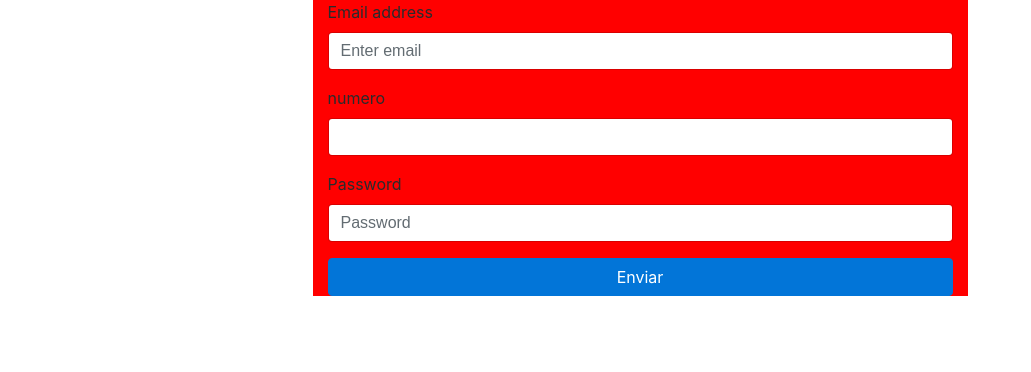
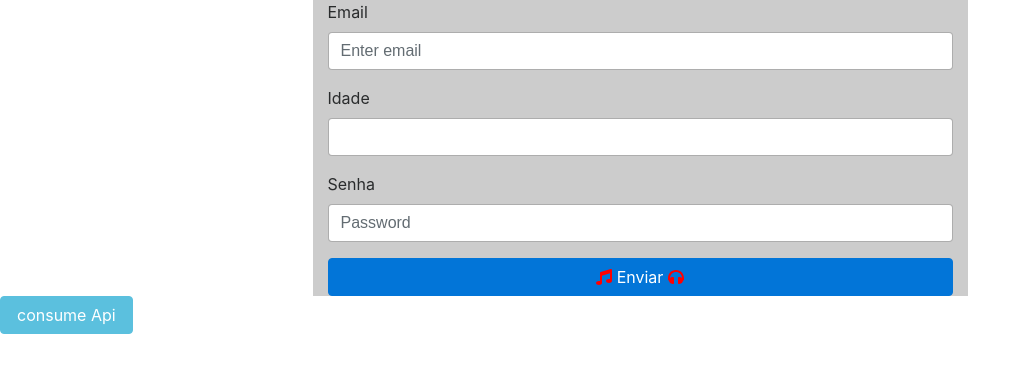
Before and after one commit to fbefelipe/javascript, a plain HTML site: page index.html in a window 1280 px wide. Shown: the whole page, without its empty margins (0-1031 px from the left). Drawn offline with nearby package versions, Linux system fonts and the light colour scheme.

Commit message:
js
testando consumo de API

```diff
--- a/index.html
+++ b/index.html
@@ -10,18 +10,79 @@
         <script src="https://code.jquery.com/jquery-3.2.1.slim.min.js" ></script>
         <script src="https://cdnjs.cloudflare.com/ajax/libs/popper.js/1.12.9/umd/popper.min.js" ></script>
         <script src="https://maxcdn.bootstrapcdn.com/bootstrap/4.0.0-beta.3/js/bootstrap.min.js" ></script>
+        <script defer src="https://use.fontawesome.com/releases/v5.0.4/js/all.js"></script>
         <style>
+
+            .cl-cl3{ color: red; }
+
+
             .bg-cl1{ background: red; }
             .bg-cl2{ background: green; }
-            .bg-cl3{ background: yellow; }
+            .bg-cl3{ background: #ccc; }
             .bg-cl4{ background: purple; }
-
+            .meuIcone{ font-size: 1em; color:red; transition: all 1s !important;  position: relative; top:0;}
+            input{transition: all 1s; }
         </style>
 
+
+    </head>
+    <body>
+        <div class="row">
+            <div class="col-sm-12 col-md-3  "></div>
+            <div class="col-sm-12 col-md-6 bg-cl3">
+                <form class="fm-master" method="post" action="verificaLogin.php">
+                    <div class="form-group">
+                        <label for="exampleInputEmail1">Email </label>
+                        <input type="email" name="email"  data-campo="Email"  data-teste="" class="form-control fm-email" id="exampleInputEmail1" aria-describedby="emailHelp" placeholder="Enter email">
+                    </div>
+                    <div class="form-group">
+                        <label for="exampleInputEmail1">Idade</label>
+                        <input type="number" name="number"  data-campo="Idade" class="form-control fm-email onlyNumbers" >
+                    </div>
+                    <div class="form-group">
+                        <label for="exampleInputPassword1">Senha</label>
+                        <input type="password" name="password" data-campo="Senha"  class="form-control fm-pass" id="exampleInputPassword1" data-metros="500" placeholder="Password">
+                    </div>
+                    <!-- button type="submit" class="btn btn-primary">Submit</button -->
+                    <a href="#!" class="btn btn-primary btn-block container-btns" onclick="validaForm()">
+                        <i class="fa fa-music meuIcone"></i>
+                        Enviar
+                        <i class="fa fa-headphones meuIcone"></i>
+                    </a>
+                </form>
+            </div>
+
+        </div>
+
+        <div class="row">
+            <div class="col-sm-12"><a href="#!" class="btn btn-info" onclick="consomeApi()"> consume Api</a></div>
+        </div>
+
         <script>
-            function validaForm(){
-                var fm = $('.fm-master').serialize();
-                console.log(fm);
+
+
+                function consomeApi(){
+                    linkApi = '';
+                    //configurando Ajax
+                    var settings = {
+                        "async": true,
+                        "crossDomain": true,
+                        "url": linkApi,
+                        "method": "GET",
+                        "headers": {
+                            "Cache-Control": "no-cache",
+                            "Postman-Token": "4409a5d4-cf1b-e2e1-d5ac-587f0c6c3376"
+                        }
+                    }
+                    $.ajax(settings).done(function(response) {
+                        console.log(response);
+                        console.log(response.data[2].name);
+
+                        // listar json
+                        $.each( response.data, function( index, categoria ) {
+                            console.log(categoria);
+                        });
+                    });
 
                 }
 
@@ -43,31 +104,14 @@
                         }
                     });
 
+                    setTimeout(function(){
+                        $('.container-btns .meuIcone').css({ "top":"-10px"});
+                        setTimeout(function(){
+                            $('.container-btns .meuIcone').css({ "top":"0" });
+                        }, 1000);
+
+                    }, 2000);
                 });
             </script>
-    </head>
-    <body>
-        <div class="row">
-            <div class="col-sm-12 col-md-3  "></div>
-            <div class="col-sm-12 col-md-6 bg-cl1">
-                <form class="fm-master" method="post">
-                    <div class="form-group">
-                        <label for="exampleInputEmail1">Email address</label>
-                        <input type="email" name="email" class="form-control fm-email" id="exampleInputEmail1" aria-describedby="emailHelp" placeholder="Enter email">
-                    </div>
-                    <div class="form-group">
-                        <label for="exampleInputEmail1">numero</label>
-                        <input type="number" name="number" class="form-control fm-email onlyNumbers" >
-                    </div>
-                    <div class="form-group">
-                        <label for="exampleInputPassword1">Password</label>
-                        <input type="password" name="password" class="form-control fm-pass" id="exampleInputPassword1" data-metros="500" placeholder="Password">
-                    </div>
-                    <!-- button type="submit" class="btn btn-primary">Submit</button -->
-                    <a href="#!" class="btn btn-primary btn-block" onclick="validaForm()"> Enviar </a>
-                </form>
-            </div>
-
-        </div>
     </body>
 </html>
```
Lines whose indentation alone changed are shown as unchanged.
